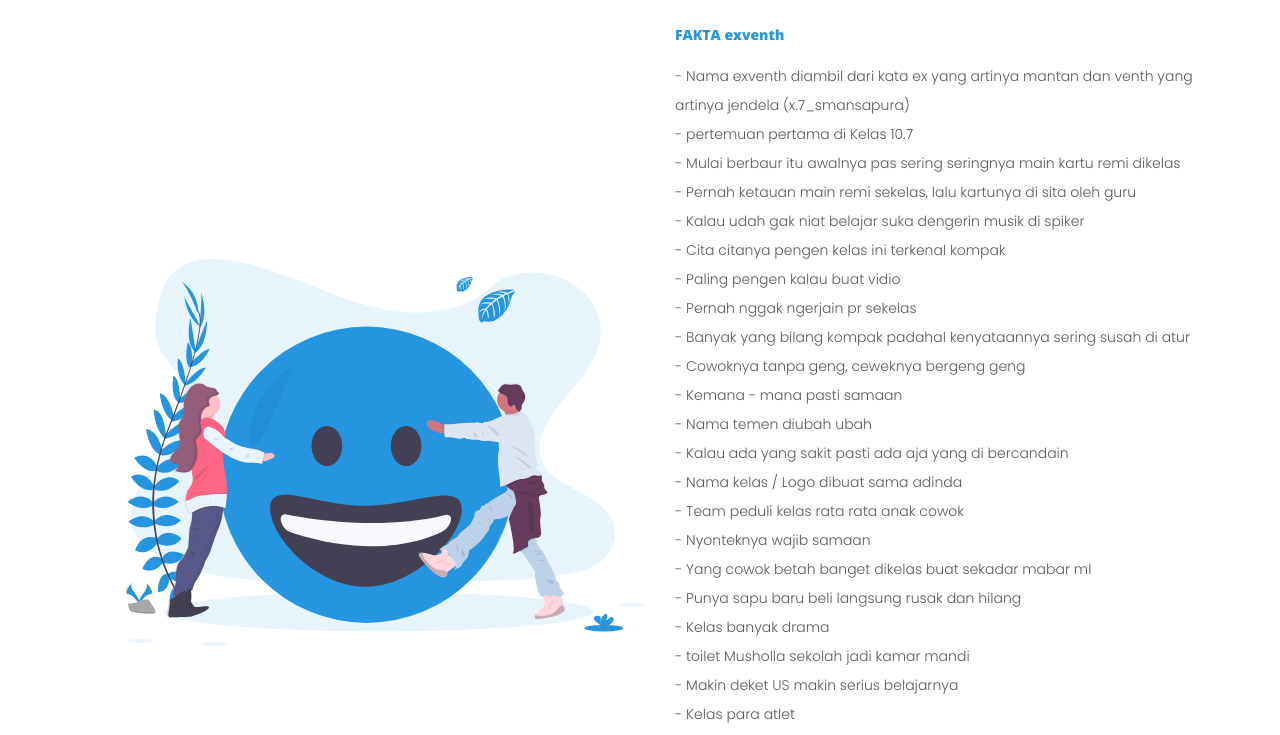
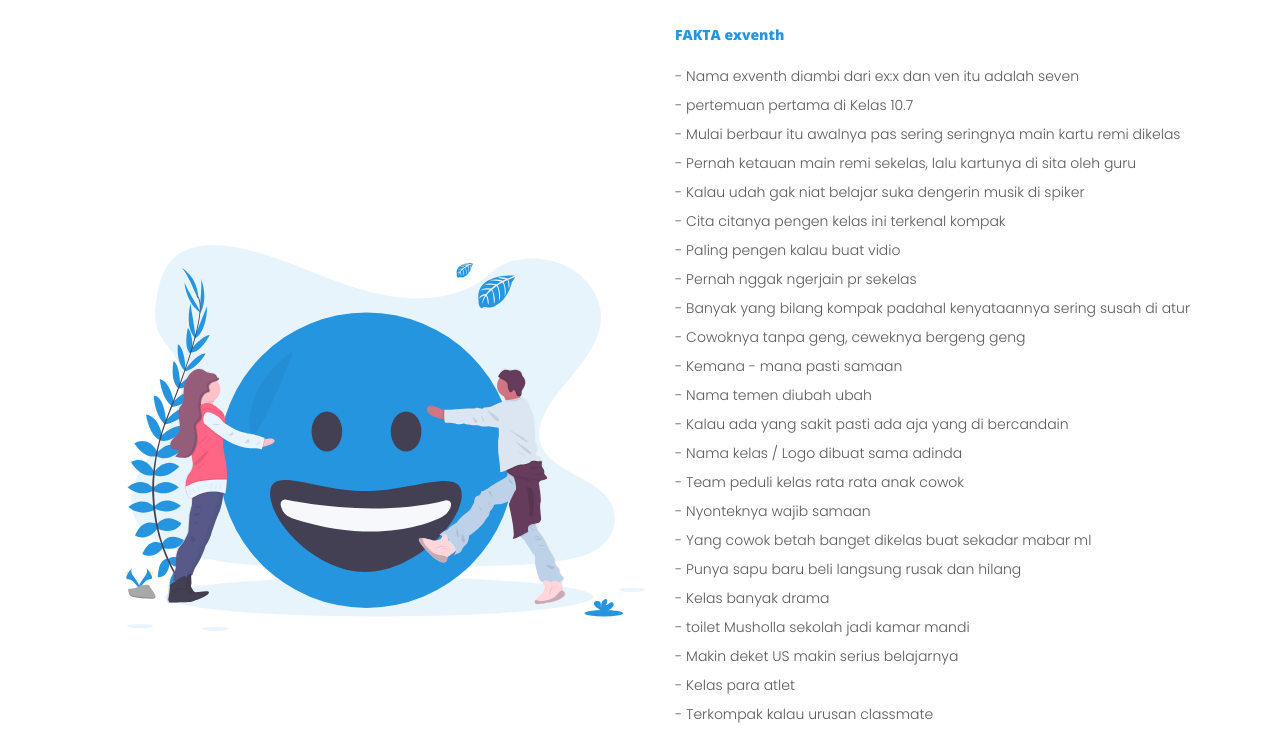
Before and after one commit to zikri667/exventh.github.io, a plain HTML site: page index.html in a window 1280 px wide. Shown: the part 2479-3214 px from the top of the page. Drawn offline with nearby package versions, Linux system fonts and the light colour scheme.

Commit message:
Add files via upload

```diff
--- a/index.html
+++ b/index.html
@@ -150,7 +150,7 @@
                 </div>
                 <div class="col-lg">
                     <h3>FAKTA exventh</h3>
-                    <p>- Nama exventh diambil dari kata ex yang artinya mantan dan venth yang artinya jendela (x.7_smansapura)<br />- pertemuan pertama di Kelas
+                    <p>- Nama exventh diambi dari ex:x dan ven itu adalah seven<br />- pertemuan pertama di Kelas
                         10.7 <br />- Mulai berbaur itu awalnya pas sering seringnya main kartu remi dikelas
                         <br /> - Pernah ketauan main remi sekelas, lalu kartunya di sita oleh guru <br />- Kalau udah gak niat belajar
                         suka dengerin musik di spiker <br />- Cita citanya pengen kelas ini terkenal kompak
```
